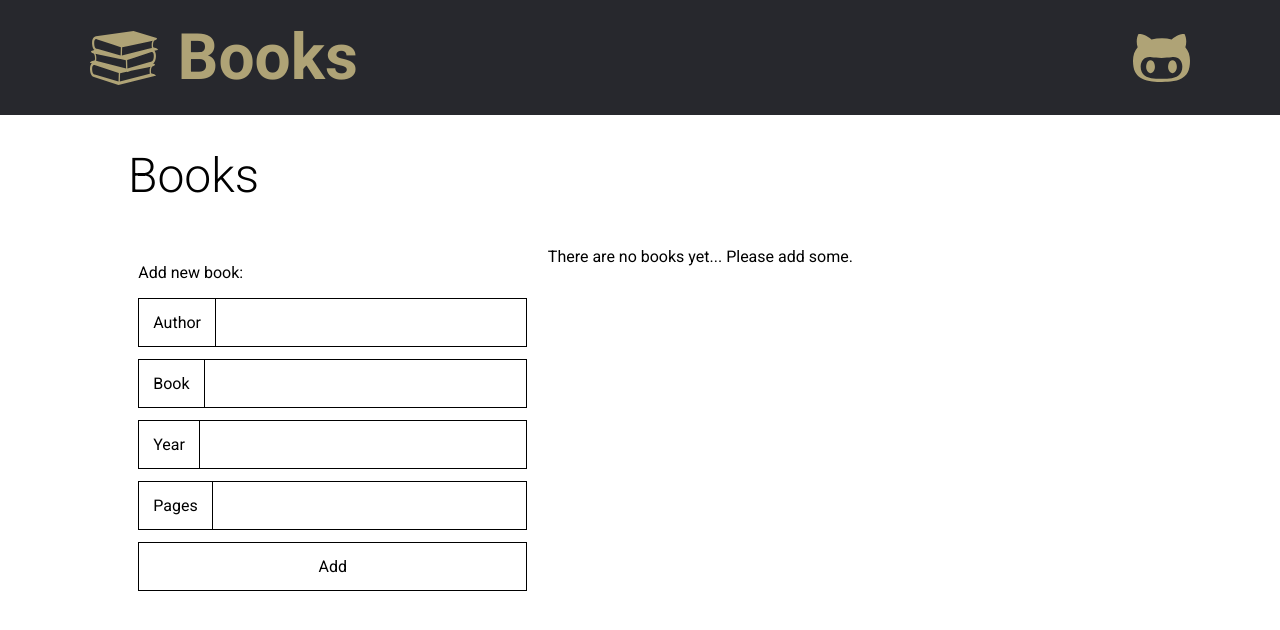
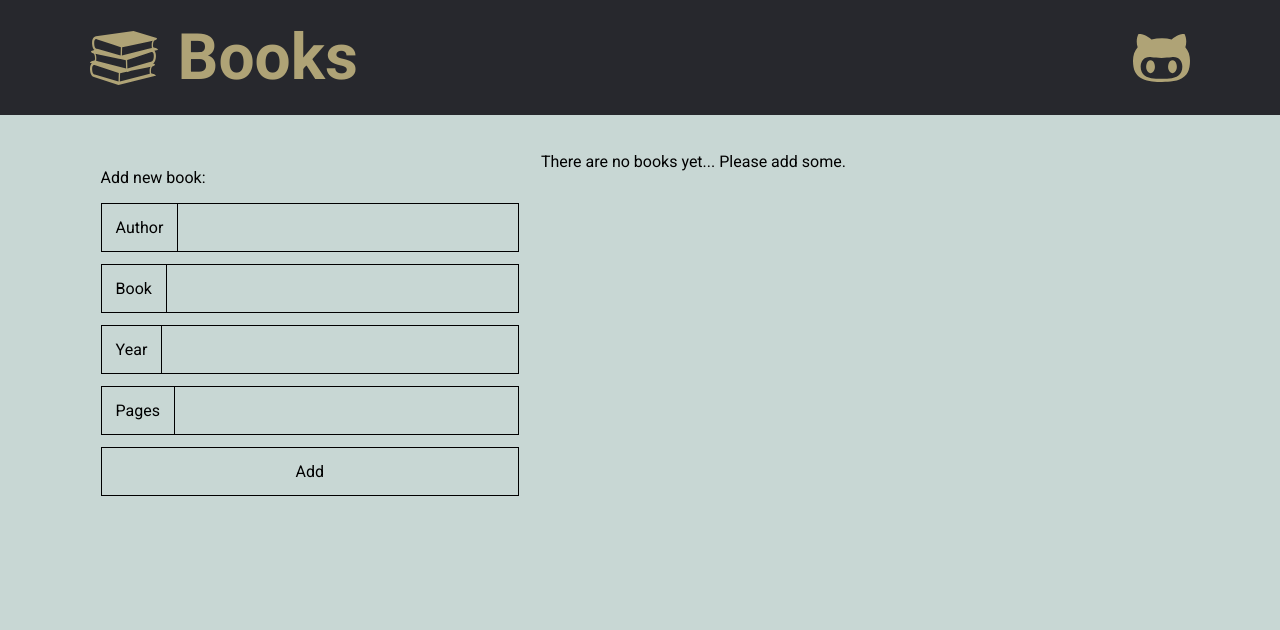
Before and after one commit to romankrru/books, a React app: page / in a window 1280 px wide. Shown: the top 630 px of the page. Built offline with nearby package versions, Linux system fonts and the light colour scheme.

Commit message:
Change layout styles

```diff
--- a/src/components/Layout/Layout.css
+++ b/src/components/Layout/Layout.css
@@ -1,11 +1,9 @@
 .LayoutContainer {
-  width: 80%;
+  width: 90%;
+  max-width: 1500px;
+  padding: 2%;
+
   margin: 0 auto;
-}
-
-.AppNameHeading {
-  font-size: 48px;
-  font-weight: 300;
 }
 
 .LayoutContent {
--- a/src/components/Layout/Layout.js
+++ b/src/components/Layout/Layout.js
@@ -8,7 +8,6 @@ const Layout = props => (
   <Fragment>
     <Header />
     <div className={styles.LayoutContainer}>
-      <h1 className={styles.AppNameHeading}>Books</h1>
       <div className={styles.LayoutContent}>
         {props.children}
       </div>
--- a/src/index.css
+++ b/src/index.css
@@ -7,5 +7,8 @@
 body {
   margin: 0;
   padding: 0;
+
   font-family: 'Roboto';
+
+  background-color: #C8D7D4;
 }
```
